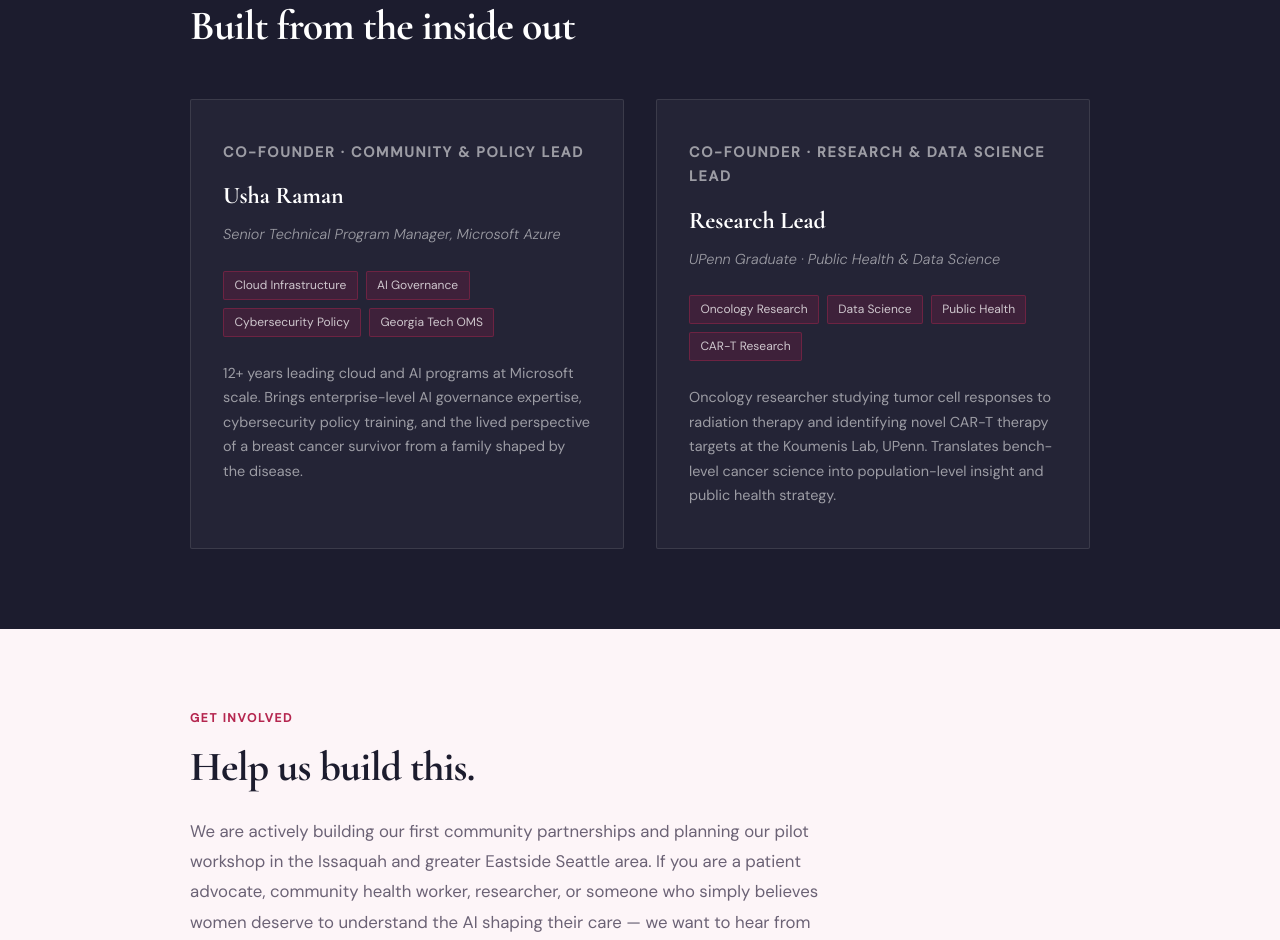
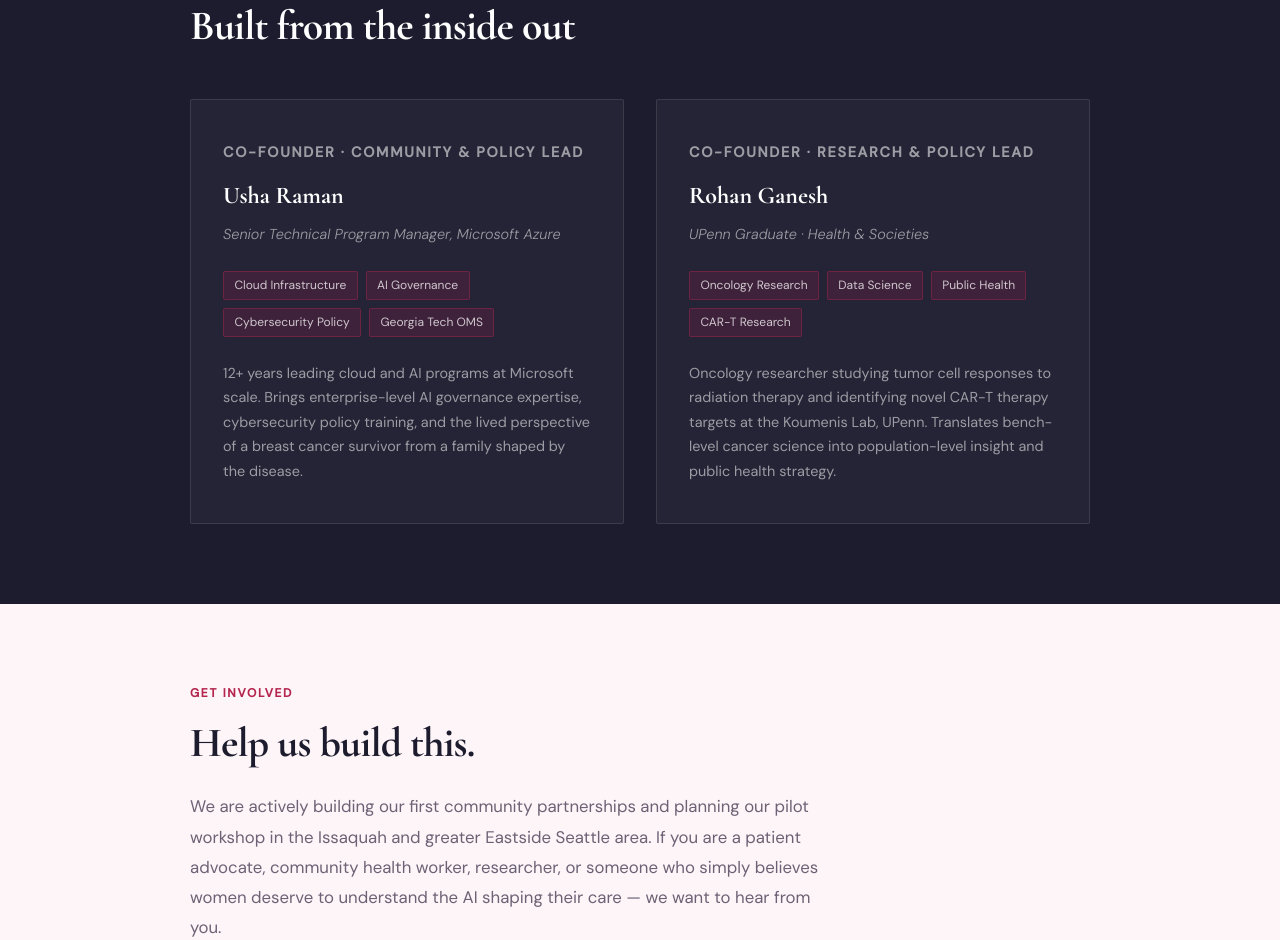
Before and after one commit to uraman3/clearsignalhealth, a plain HTML site: page index.html in a window 1280 px wide. Shown: the part 2500-3440 px from the top of the page. Drawn offline with nearby package versions, Linux system fonts and the light colour scheme; a web font is replaced by a local one.

Commit message:
Update index.html
Minor Edits to Contacts

```diff
--- a/index.html
+++ b/index.html
@@ -480,9 +480,9 @@
         </div>
 
         <div class="team-card">
-          <p class="team-card-role">Co-Founder · Research & Data Science Lead</p>
-          <h3>Research Lead</h3>
-          <p class="team-card-title">UPenn Graduate · Public Health & Data Science</p>
+          <p class="team-card-role">Co-Founder · Research & Policy Lead</p>
+          <h3>Rohan Ganesh</h3>
+          <p class="team-card-title">UPenn Graduate · Health & Societies</p>
           <div class="team-tags">
             <span class="tag">Oncology Research</span>
             <span class="tag">Data Science</span>
```
